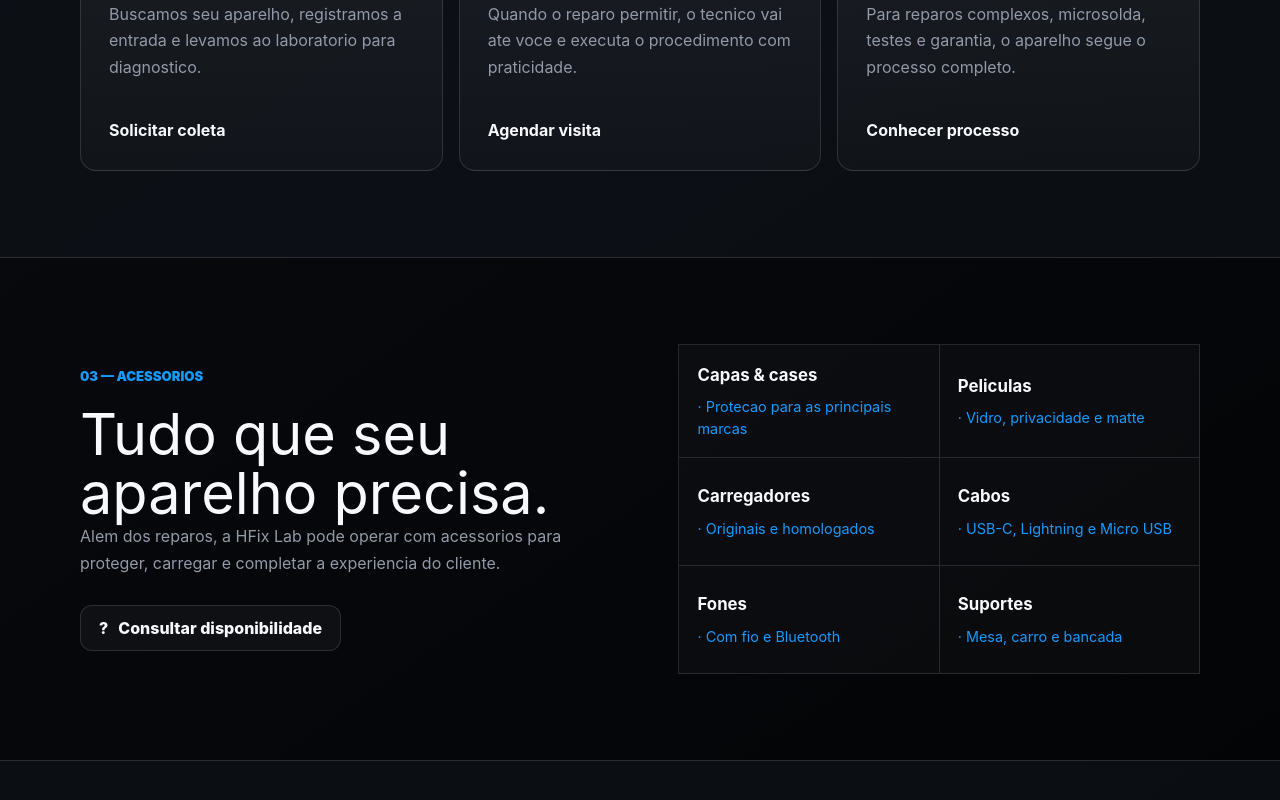
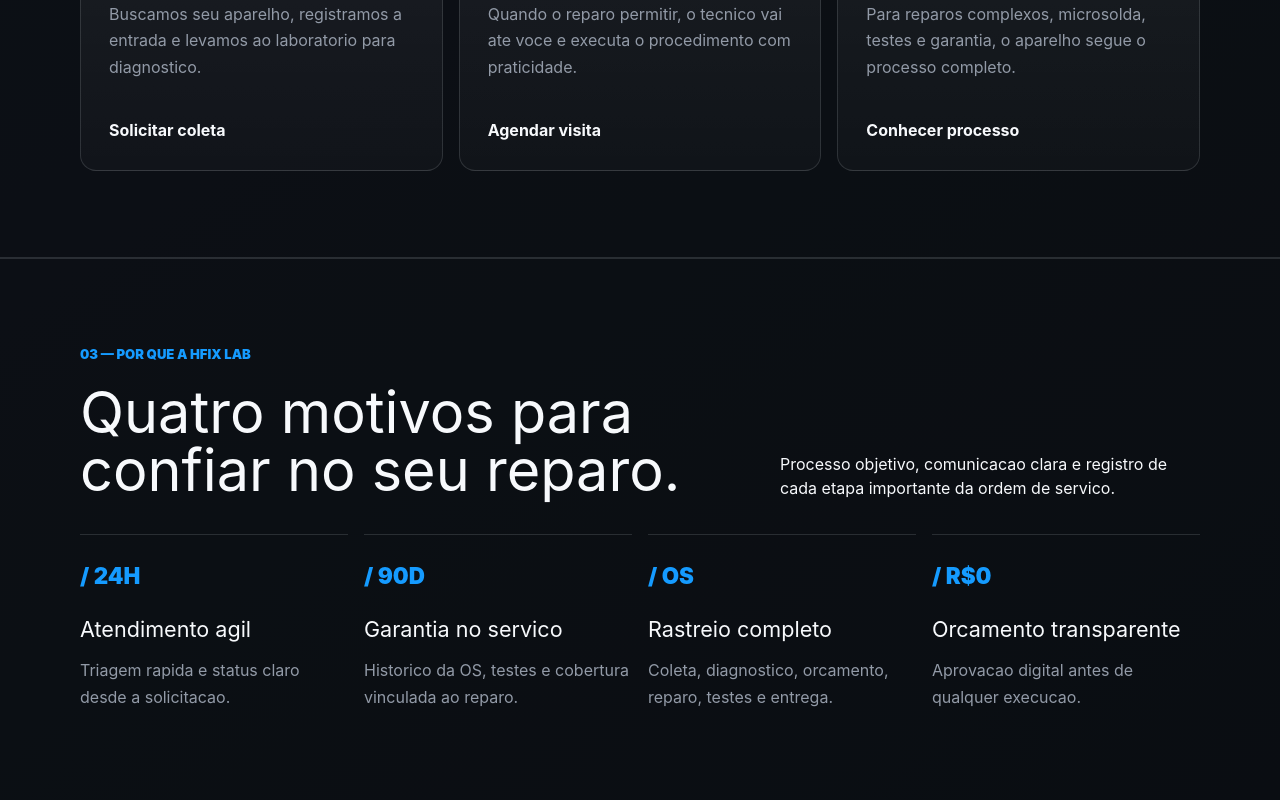
Before and after one commit to fabioligorio/hfixlab, a Next.js app: page / in a window 1280 px wide. Shown: the part 1988-2788 px from the top of the page. Built offline with nearby package versions, Linux system fonts and the light colour scheme.

Commit message:
Remove secao de acessorios

```diff
--- a/src/app/globals.css
+++ b/src/app/globals.css
@@ -494,13 +494,11 @@
   transform: translateY(-2px);
 }
 
-.express-service strong,
-.accessory-grid strong {
+.express-service strong {
   font-size: 1.05rem;
 }
 
-.express-service span,
-.accessory-grid span {
+.express-service span {
   color: var(--brand-highlight);
   font-size: 0.9rem;
 }
@@ -570,30 +568,11 @@
   color: var(--text-primary);
 }
 
-.accessory-copy h2,
 .contact-section h2 {
   margin: 0;
   font-family: Manrope, Inter, Arial, sans-serif;
   font-size: clamp(2rem, 5vw, 3.6rem);
   line-height: 1.02;
-}
-
-.accessory-grid {
-  display: grid;
-  grid-template-columns: repeat(2, minmax(0, 1fr));
-  border-top: 1px solid var(--line);
-  border-left: 1px solid var(--line);
-}
-
-.accessory-grid article {
-  min-height: 108px;
-  display: grid;
-  align-content: center;
-  gap: 8px;
-  border-right: 1px solid var(--line);
-  border-bottom: 1px solid var(--line);
-  padding: 18px;
-  background: rgba(255, 255, 255, 0.025);
 }
 
 .reason-grid {
@@ -1009,8 +988,7 @@
   .metric-grid,
   .contact-grid,
   .express-service-grid,
-  .reason-grid,
-  .accessory-grid {
+  .reason-grid {
     grid-template-columns: 1fr;
   }
 
--- a/src/app/page.tsx
+++ b/src/app/page.tsx
@@ -33,15 +33,6 @@
     "Para reparos complexos, microsolda, testes e garantia, o aparelho segue o processo completo.",
     "Conhecer processo",
   ],
-];
-
-const accessories = [
-  ["Capas & cases", "Protecao para as principais marcas"],
-  ["Peliculas", "Vidro, privacidade e matte"],
-  ["Carregadores", "Originais e homologados"],
-  ["Cabos", "USB-C, Lightning e Micro USB"],
-  ["Fones", "Com fio e Bluetooth"],
-  ["Suportes", "Mesa, carro e bancada"],
 ];
 
 const reasons = [
@@ -141,36 +132,9 @@
         </div>
       </section>
 
-      <section className="section" id="acessorios">
-        <div className="shell split">
-          <div className="accessory-copy">
-            <div className="section-kicker">03 — Acessorios</div>
-            <h2>Tudo que seu aparelho precisa.</h2>
-            <p>
-              Alem dos reparos, a HFix Lab pode operar com acessorios para
-              proteger, carregar e completar a experiencia do cliente.
-            </p>
-            <div className="actions">
-              <a className="button button-secondary" href="/contato">
-                <span aria-hidden="true">?</span>
-                Consultar disponibilidade
-              </a>
-            </div>
-          </div>
-          <div className="accessory-grid">
-            {accessories.map(([title, text]) => (
-              <article key={title}>
-                <strong>{title}</strong>
-                <span>· {text}</span>
-              </article>
-            ))}
-          </div>
-        </div>
-      </section>
-
       <section className="section surface-band" id="confianca">
         <div className="shell">
-          <div className="section-kicker">04 — Por que a HFix Lab</div>
+          <div className="section-kicker">03 — Por que a HFix Lab</div>
           <div className="section-heading split-heading">
             <h2>Quatro motivos para confiar no seu reparo.</h2>
             <p>
@@ -193,7 +157,7 @@
       <section className="section contact-section" id="contato">
         <div className="shell split">
           <div>
-            <div className="section-kicker">05 — Onde nos encontrar</div>
+            <div className="section-kicker">04 — Onde nos encontrar</div>
             <h2>Chame a HFix Lab e resolva sem complicacao.</h2>
             <p>
               Passe as informacoes do aparelho, escolha a melhor modalidade de
--- a/src/components/SiteFooter.tsx
+++ b/src/components/SiteFooter.tsx
@@ -22,7 +22,7 @@
           <h2>Links</h2>
           <Link href="/#servicos">Servicos</Link>
           <Link href="/#atendimento">Delivery</Link>
-          <Link href="/#acessorios">Acessorios</Link>
+          <Link href="/#confianca">Garantia</Link>
         </div>
       </div>
     </footer>
--- a/src/components/SiteHeader.tsx
+++ b/src/components/SiteHeader.tsx
@@ -3,7 +3,6 @@
 const navItems = [
   ["Servicos", "/#servicos"],
   ["Delivery", "/#atendimento"],
-  ["Acessorios", "/#acessorios"],
   ["Garantia", "/#confianca"],
   ["Contato", "/#contato"],
 ];
```
